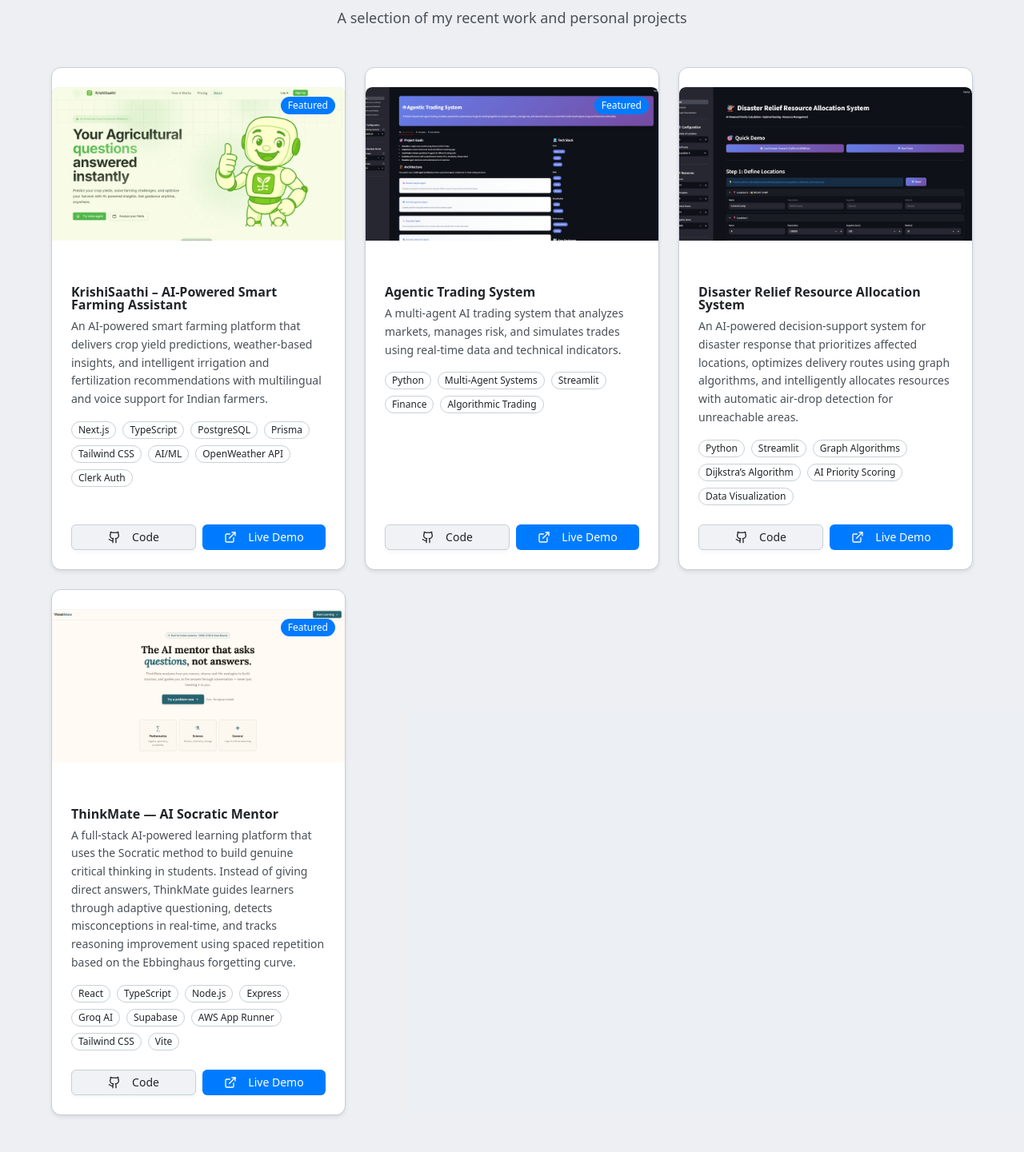
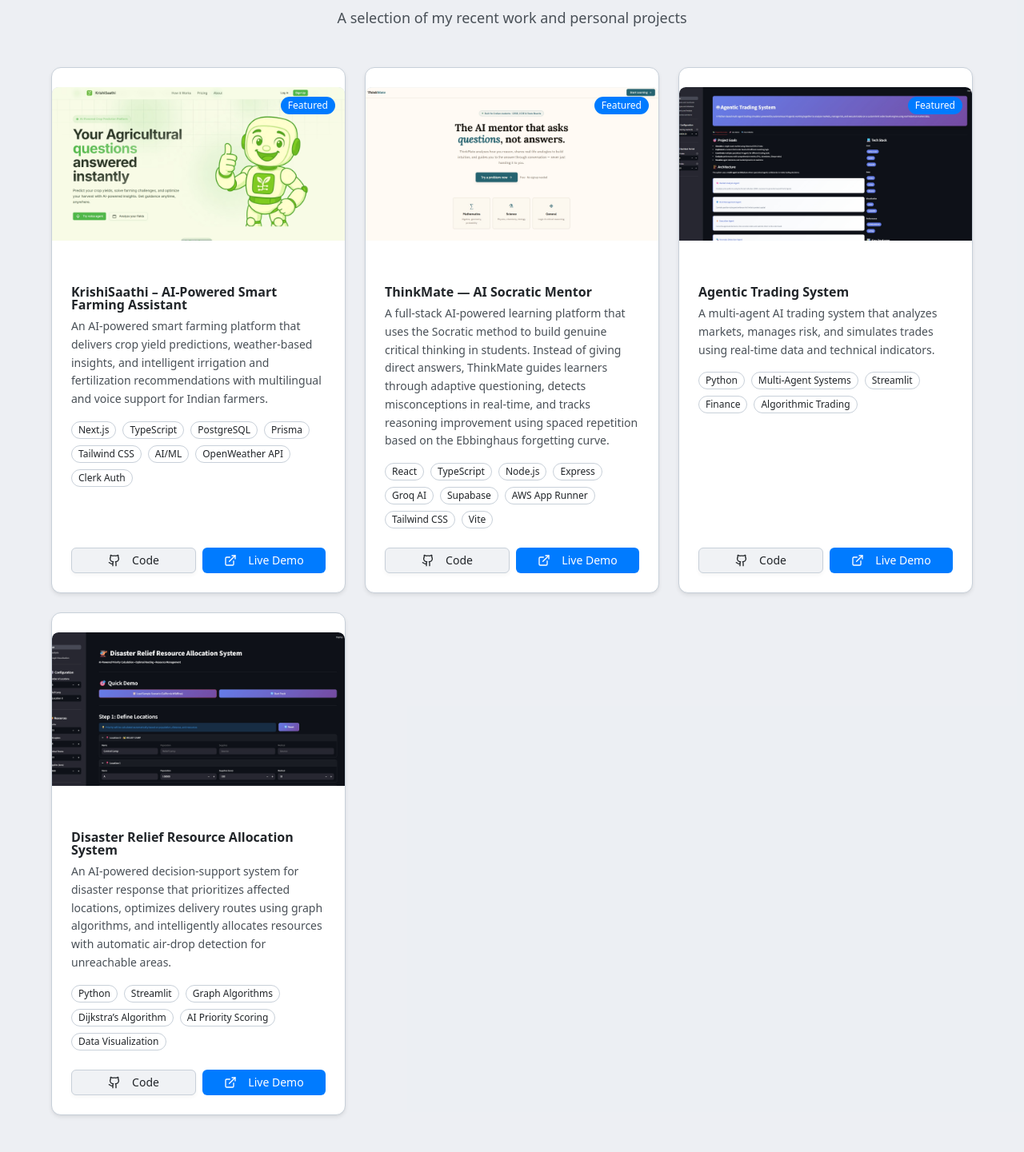
Before and after one commit to Anshu-AK-beep/Portfolio, a Next.js app: page / in a window 1280 px wide. Shown: the part 2674-4115 px from the top of the page at 80% size. Built offline with nearby package versions, Linux system fonts and the light colour scheme.

Commit message:
correct order of projects

```diff
--- a/components/sections/projects-section.tsx
+++ b/components/sections/projects-section.tsx
@@ -17,6 +17,15 @@
     featured: true
   },
   {
+    title: "ThinkMate — AI Socratic Mentor",
+    description: "A full-stack AI-powered learning platform that uses the Socratic method to build genuine critical thinking in students. Instead of giving direct answers, ThinkMate guides learners through adaptive questioning, detects misconceptions in real-time, and tracks reasoning improvement using spaced repetition based on the Ebbinghaus forgetting curve.",
+    image: "/projects/thinkmate_1.png",
+    tags: ["React", "TypeScript", "Node.js", "Express", "Groq AI", "Supabase", "AWS App Runner", "Tailwind CSS", "Vite"],
+    github: "https://github.com/Anshu-AK-beep/thinkmate",
+    live: "https://thinkmate-self.vercel.app",
+    featured: true
+  },
+  {
     title: "Agentic Trading System",
     description: "A multi-agent AI trading system that analyzes markets, manages risk, and simulates trades using real-time data and technical indicators.",
     image: "/projects/agentic_trading_1.png",
@@ -33,16 +42,7 @@
     github: "https://github.com/Anshu-AK-beep/disaster-relief-system",
     live: "https://disaster-relief-system-007.streamlit.app/",
     featured: false
-  },
-  {
-  title: "ThinkMate — AI Socratic Mentor",
-  description: "A full-stack AI-powered learning platform that uses the Socratic method to build genuine critical thinking in students. Instead of giving direct answers, ThinkMate guides learners through adaptive questioning, detects misconceptions in real-time, and tracks reasoning improvement using spaced repetition based on the Ebbinghaus forgetting curve.",
-  image: "/projects/thinkmate_1.png",
-  tags: ["React", "TypeScript", "Node.js", "Express", "Groq AI", "Supabase", "AWS App Runner", "Tailwind CSS", "Vite"],
-  github: "https://github.com/Anshu-AK-beep/thinkmate",
-  live: "https://thinkmate-self.vercel.app",
-  featured: true
-}
+  }
 ]
 
 export function ProjectsSection() {
```
